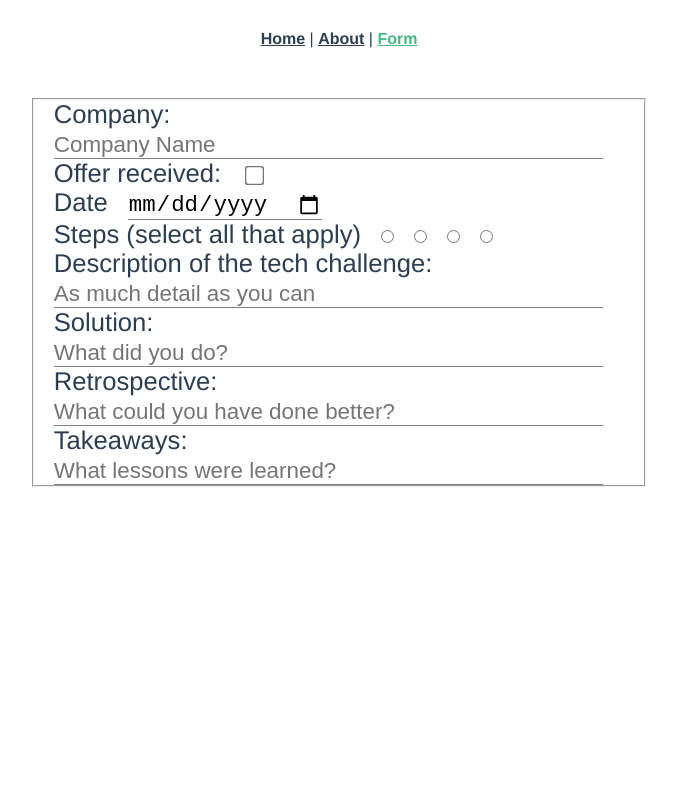
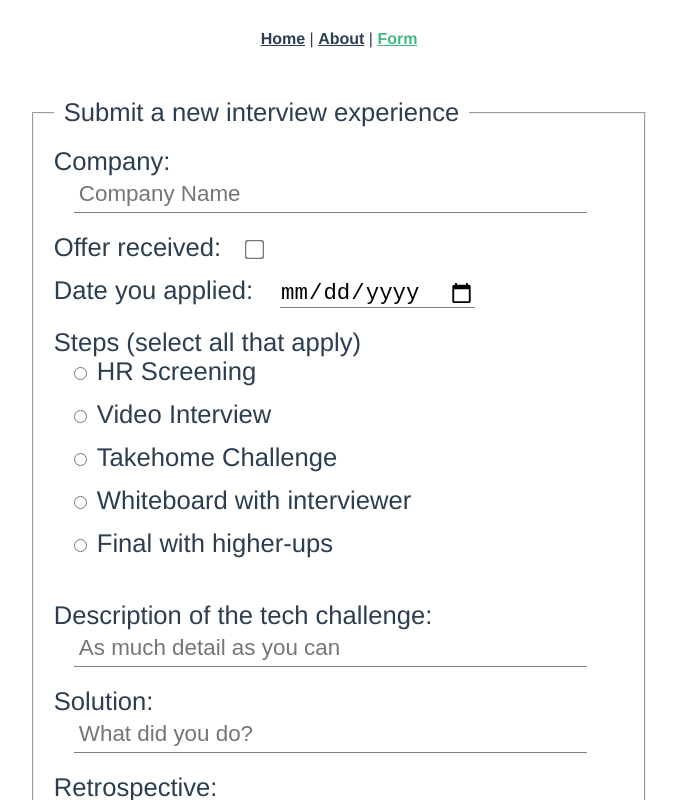
Before and after one commit to piknikki/launcher, a Vue app: page /form in a window 1280 px wide. Shown: the top 800 px of the page, without its empty margins (301-978 px from the left). Built offline with nearby package versions, Linux system fonts and the light colour scheme.

Commit message:
Finish the form and do some styling

```diff
--- a/src/views/InterviewForm.vue
+++ b/src/views/InterviewForm.vue
@@ -4,20 +4,37 @@
     <div class="form-wrapper">
       <form>
         <fieldset>
+          <legend>Submit a new interview experience</legend>
           <label for="company">Company: </label>
           <input v-model="company" id="company" type="text" placeholder="Company Name"><br>
 
           <label for="offer">Offer received: </label>
           <input v-model="offer" id="offer" type="checkbox"><br>
 
-          <label for="date">Date</label>
+          <label for="date">Date you applied: </label>
           <input v-model="date" id="date" type="date"><br>
 
-          <label for="steps-screen">Steps (select all that apply)</label>
-            <input type="radio" id="steps-screen" value="HR screening" name="steps">
-            <input type="radio" id="steps-video" value="Video interview" name="steps">
-            <input type="radio" id="steps-takehome" value="Take-home challenge" name="steps">
-            <input type="radio" id="steps-whiteboard" value="Whiteboard w/interviewer" name="steps">
+          <label>Steps (select all that apply)</label>
+            <div>
+              <input type="radio" id="steps-screen" value="screening" name="steps">
+              <label for="steps-screen" class="radio-label">HR Screening</label>
+            </div>
+            <div>
+              <input type="radio" id="steps-video" value="video" name="steps">
+              <label for="steps-video" class="radio-label">Video Interview</label>
+            </div>
+            <div>
+              <input type="radio" id="steps-takehome" value="takehome" name="steps">
+              <label for="steps-takehome" class="radio-label">Takehome Challenge</label>
+            </div>
+            <div>
+              <input type="radio" id="steps-whiteboard" value="whiteboard" name="steps">
+              <label for="steps-whiteboard" class="radio-label">Whiteboard with interviewer</label>
+            </div>
+          <div>
+            <input type="radio" id="steps-final" value="final" name="steps">
+            <label for="steps-final" class="radio-label">Final with higher-ups</label>
+          </div>
           <br>
 
           <label for="description">Description of the tech challenge: </label>
@@ -31,14 +48,13 @@
 
           <label for="takeaways">Takeaways: </label>
           <input type="text" v-model="takeaways" id="takeaways" placeholder="What lessons were learned?">
-
         </fieldset>
       </form>
-      <div class="form-data" v-if="company">
-        <p>{{ company }}  ({{ offer ? 'offer received' : 'no offer' }})</p>
-        <p>Applied {{ date }}</p>
-        <p>{{ description }}</p>
-      </div>
+<!--      <div class="form-data" v-if="company">-->
+<!--        <p>{{ company }}  ({{ offer ? 'offer received' : 'no offer' }})</p>-->
+<!--        <p>Applied {{ date }}</p>-->
+<!--        <p>{{ description }}</p>-->
+<!--      </div>-->
     </div>
   </div>
 </template>
@@ -81,24 +97,30 @@ form {
   margin: 0 auto;
 }
 
-label {
-  padding-left: 20px;
+legend {
+  padding: 0 10px;
+}
+
+fieldset {
+  padding: 20px;
 }
 
 input {
   font-size: 1.4rem;
   border: none;
   margin-left: 20px;
+  margin-bottom: 20px;
   border-bottom: 1px solid grey;
 }
 
-.form-data {
-  width: 40%;
-  background: pink;
-}
+/*.form-data {*/
+/*  width: 40%;*/
+/*  background: pink;*/
+/*}*/
 
 input[type=text] {
   width: 90%;
+  padding: 5px;
 }
 
 input[type=checkbox] {
@@ -109,4 +131,12 @@ input[type=checkbox] {
   transform: scale(1.5);
   margin-left: 20px;
 }
+
+li {
+  list-style-type: none;
+}
+
+.radio-label {
+  padding-left: 10px;
+}
 </style>
```
